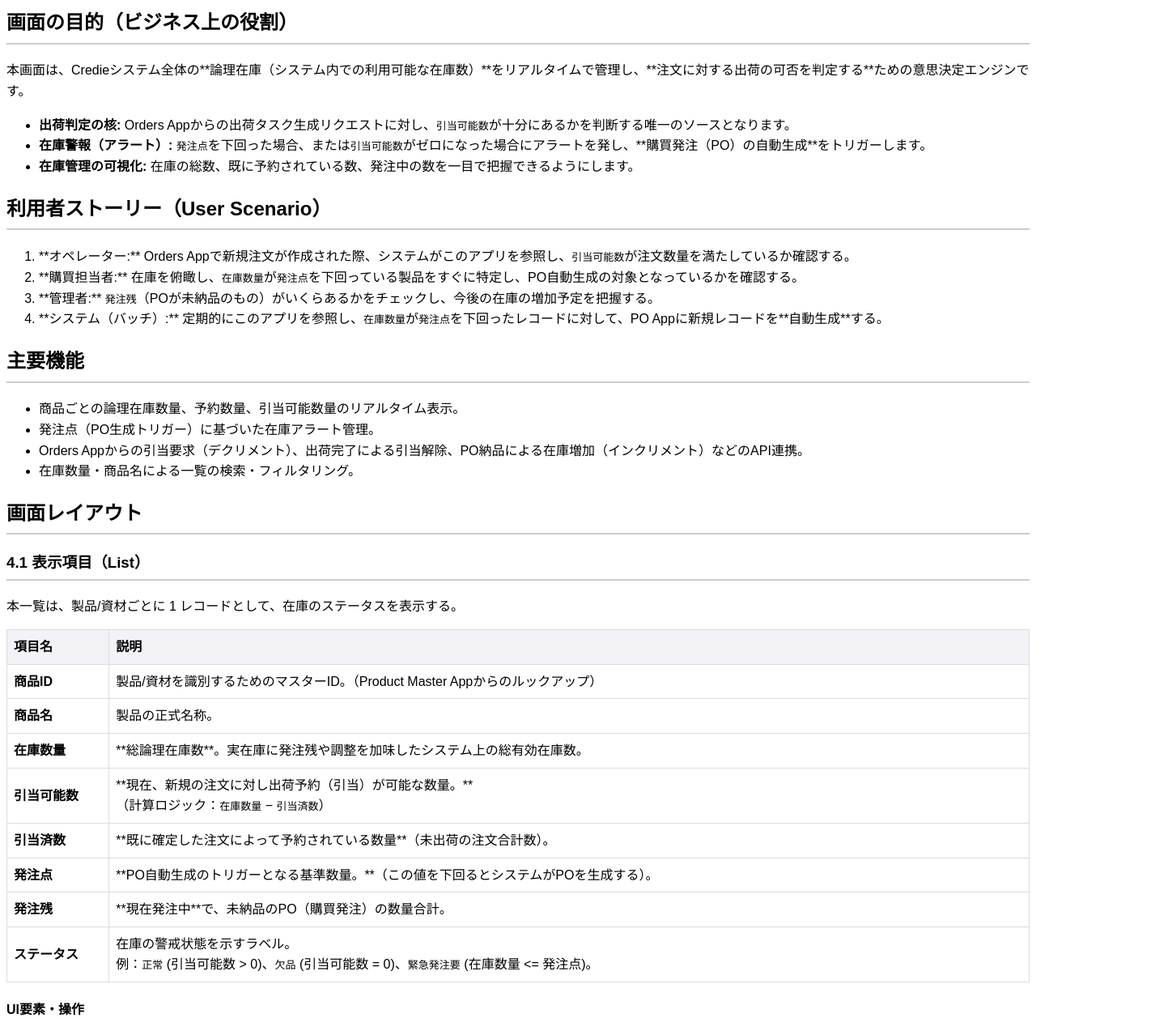
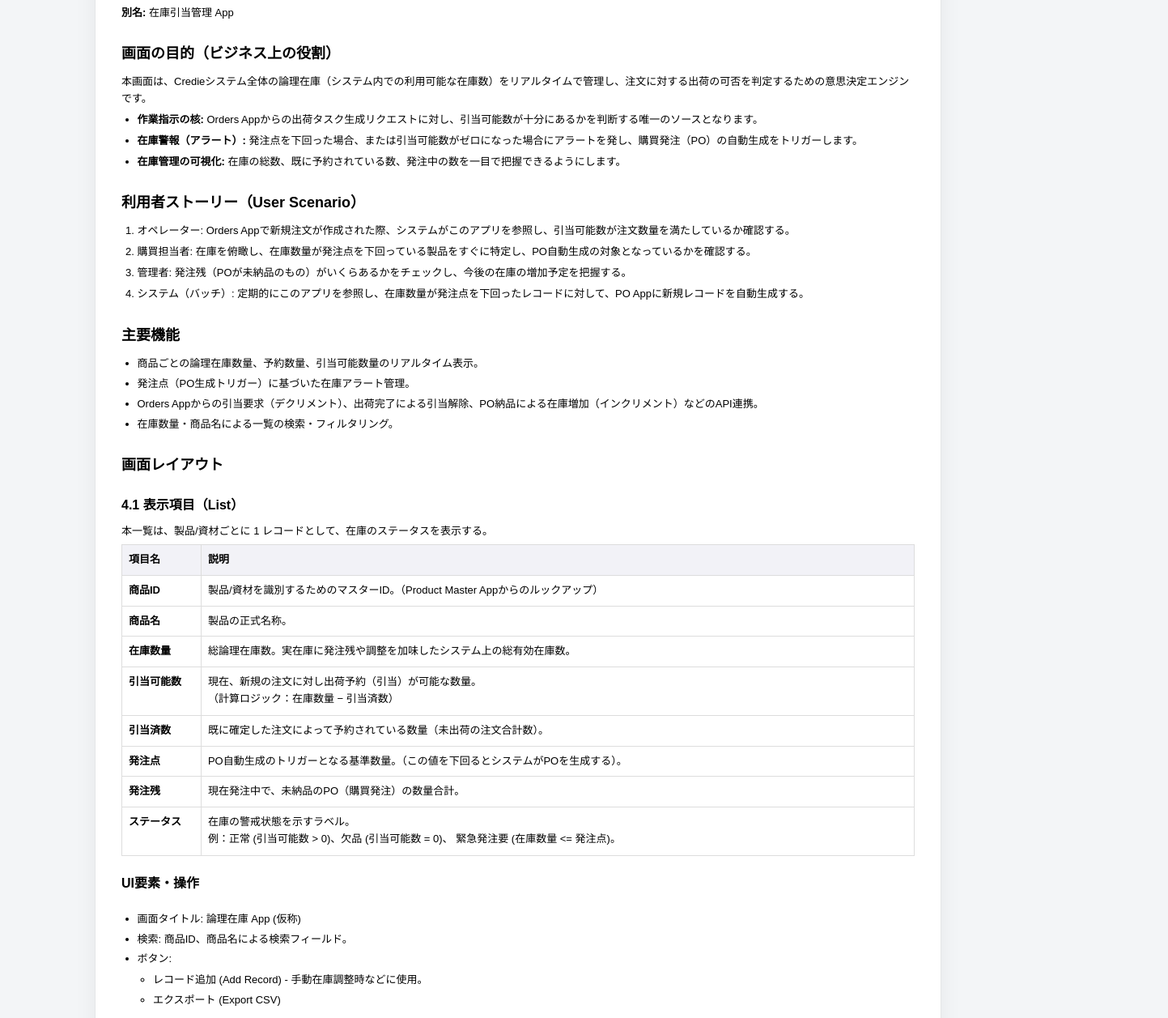
Before and after one commit to amcolab/gunpla_admin, a plain HTML site: page inventory_spec.html in a window 1280 px wide. Shown: the part 179-1436 px from the top of the page at 81% size, 1443 px wide, since content can reach past the window. Drawn offline with Linux system fonts and the light colour scheme.

Commit message:
Update inventory_spec.html

```diff
--- a/inventory_spec.html
+++ b/inventory_spec.html
@@ -3,17 +3,127 @@
 <head>
     <meta charset="UTF-8">
     <title>論理在庫管理アプリ（Logical Stock App）UI画面仕様書</title>
+    <link rel="stylesheet" href="kintone-common-v2.css" />
     <style>
-        body { font-family: Meiryo, 'Hiragino Kaku Gothic Pro', sans-serif; line-height: 1.6; }
-        h1, h2, h3 { border-bottom: 2px solid #ccc; padding-bottom: 5px; }
-        table { width: 100%; border-collapse: collapse; margin-bottom: 20px; }
-        th, td { border: 1px solid #ddd; padding: 8px; text-align: left; }
-        th { background-color: #f2f2f7; }
-        .list-table th:first-child, .list-table td:first-child { width: 10%; }
-        .spec-screenshot-caption { font-size: 12px; color: #666; margin-top: 6px; }
+        body {
+            background: #f3f5f7;
+            font-family: Meiryo, 'Hiragino Kaku Gothic Pro', sans-serif;
+            line-height: 1.6;
+            margin: 0;
+            padding: 24px 0;
+        }
+
+        .spec-container {
+            max-width: 980px;
+            margin: 0 auto;
+            background: #ffffff;
+            border-radius: 8px;
+            padding: 24px 32px 32px;
+            box-shadow: 0 0 0 1px rgba(0,0,0,0.04), 0 12px 30px rgba(0,0,0,0.06);
+        }
+
+        .spec-meta {
+            font-size: 12px;
+            color: #666;
+            margin-bottom: 12px;
+        }
+
+        .spec-tag {
+            display: inline-block;
+            font-size: 11px;
+            padding: 2px 8px;
+            border-radius: 999px;
+            background: #eef2ff;
+            color: #3949ab;
+            margin-right: 6px;
+        }
+
+        h1, h2, h3 {
+            margin-top: 1.4em;
+            margin-bottom: 0.6em;
+        }
+
+        h1 {
+            font-size: 22px;
+            border-bottom: 2px solid #e5e5ea;
+            padding-bottom: 8px;
+        }
+
+        h2 {
+            font-size: 18px;
+        }
+
+        h3 {
+            font-size: 16px;
+        }
+
+        p {
+            font-size: 13px;
+            margin: 0.4em 0;
+        }
+
+        ul, ol {
+            font-size: 13px;
+            margin: 0.4em 0 0.8em 1.5em;
+            padding-left: 0;
+        }
+
+        li {
+            margin-bottom: 4px;
+        }
+
+        table {
+            width: 100%;
+            border-collapse: collapse;
+            margin-bottom: 20px;
+            font-size: 13px;
+        }
+
+        th, td {
+            border: 1px solid #ddd;
+            padding: 8px;
+            text-align: left;
+            vertical-align: top;
+        }
+
+        th {
+            background-color: #f2f2f7;
+            font-weight: 600;
+            white-space: nowrap;
+        }
+
+        .list-table th:first-child,
+        .list-table td:first-child {
+            width: 10%;
+        }
+
+        .spec-screenshot-caption {
+            font-size: 12px;
+            color: #666;
+            margin-top: 6px;
+        }
+
+        @media print {
+            body {
+                background: #ffffff;
+                padding: 0;
+            }
+            .spec-container {
+                box-shadow: none;
+                border-radius: 0;
+                max-width: 100%;
+            }
+        }
     </style>
 </head>
 <body>
+
+<div class="spec-container">
+    <div class="spec-meta">
+        <span class="spec-tag">UI Spec</span>
+        <span class="spec-tag">Logical Stock</span>
+        Version 1.0 / 作成日: ________
+    </div>
 
     <h1>論理在庫管理アプリ（Logical Stock App）UI画面仕様書</h1>
     <p><strong>対象画面:</strong> 論理在庫一覧</p>
@@ -21,20 +131,34 @@
 
     <h2>画面の目的（ビジネス上の役割）</h2>
     <p>
-    本画面は、Credieシステム全体の**論理在庫（システム内での利用可能な在庫数）**をリアルタイムで管理し、**注文に対する出荷の可否を判定する**ための意思決定エンジンです。
+        本画面は、Credieシステム全体の論理在庫（システム内での利用可能な在庫数）をリアルタイムで管理し、注文に対する出荷の可否を判定するための意思決定エンジンです。
     </p>
     <ul>
-    <li><strong>出荷判定の核:</strong> Orders Appからの出荷タスク生成リクエストに対し、<code>引当可能数</code>が十分にあるかを判断する唯一のソースとなります。</li>
-    <li><strong>在庫警報（アラート）:</strong> <code>発注点</code>を下回った場合、または<code>引当可能数</code>がゼロになった場合にアラートを発し、**購買発注（PO）の自動生成**をトリガーします。</li>
-    <li><strong>在庫管理の可視化:</strong> 在庫の総数、既に予約されている数、発注中の数を一目で把握できるようにします。</li>
+        <li><strong>作業指示の核:</strong>
+            Orders Appからの出荷タスク生成リクエストに対し、<code>引当可能数</code>が十分にあるかを判断する唯一のソースとなります。
+        </li>
+        <li><strong>在庫警報（アラート）:</strong>
+            <code>発注点</code>を下回った場合、または<code>引当可能数</code>がゼロになった場合にアラートを発し、購買発注（PO）の自動生成をトリガーします。
+        </li>
+        <li><strong>在庫管理の可視化:</strong>
+            在庫の総数、既に予約されている数、発注中の数を一目で把握できるようにします。
+        </li>
     </ul>
 
     <h2>利用者ストーリー（User Scenario）</h2>
     <ol>
-    <li>**オペレーター:** Orders Appで新規注文が作成された際、システムがこのアプリを参照し、<code>引当可能数</code>が注文数量を満たしているか確認する。</li>
-    <li>**購買担当者:** 在庫を俯瞰し、<code>在庫数量</code>が<code>発注点</code>を下回っている製品をすぐに特定し、PO自動生成の対象となっているかを確認する。</li>
-    <li>**管理者:** <code>発注残</code>（POが未納品のもの）がいくらあるかをチェックし、今後の在庫の増加予定を把握する。</li>
-    <li>**システム（バッチ）:** 定期的にこのアプリを参照し、<code>在庫数量</code>が<code>発注点</code>を下回ったレコードに対して、PO Appに新規レコードを**自動生成**する。</li>
+        <li>オペレーター:
+            Orders Appで新規注文が作成された際、システムがこのアプリを参照し、<code>引当可能数</code>が注文数量を満たしているか確認する。
+        </li>
+        <li>購買担当者:
+            在庫を俯瞰し、<code>在庫数量</code>が<code>発注点</code>を下回っている製品をすぐに特定し、PO自動生成の対象となっているかを確認する。
+        </li>
+        <li>管理者:
+            <code>発注残</code>（POが未納品のもの）がいくらあるかをチェックし、今後の在庫の増加予定を把握する。
+        </li>
+        <li>システム（バッチ）:
+            定期的にこのアプリを参照し、<code>在庫数量</code>が<code>発注点</code>を下回ったレコードに対して、PO Appに新規レコードを自動生成する。
+        </li>
     </ol>
 
     <h2>主要機能</h2>
@@ -57,22 +181,53 @@
             </tr>
         </thead>
         <tbody>
-        <tr><td><strong>商品ID</strong></td><td>製品/資材を識別するためのマスターID。（Product Master Appからのルックアップ）</td></tr>
-        <tr><td><strong>商品名</strong></td><td>製品の正式名称。</td></tr>
-        <tr><td><strong>在庫数量</strong></td><td>**総論理在庫数**。実在庫に発注残や調整を加味したシステム上の総有効在庫数。</td></tr>
-        <tr><td><strong>引当可能数</strong></td><td>**現在、新規の注文に対し出荷予約（引当）が可能な数量。**<br>（計算ロジック：<code>在庫数量</code> − <code>引当済数</code>）</td></tr>
-        <tr><td><strong>引当済数</strong></td><td>**既に確定した注文によって予約されている数量**（未出荷の注文合計数）。</td></tr>
-        <tr><td><strong>発注点</strong></td><td>**PO自動生成のトリガーとなる基準数量。**（この値を下回るとシステムがPOを生成する）。</td></tr>
-        <tr><td><strong>発注残</strong></td><td>**現在発注中**で、未納品のPO（購買発注）の数量合計。</td></tr>
-        <tr><td><strong>ステータス</strong></td><td>在庫の警戒状態を示すラベル。<br>例：<code>正常</code> (引当可能数 > 0)、<code>欠品</code> (引当可能数 = 0)、<code>緊急発注要</code> (在庫数量 <= 発注点)。</td></tr>
+            <tr>
+                <td><strong>商品ID</strong></td>
+                <td>製品/資材を識別するためのマスターID。（Product Master Appからのルックアップ）</td>
+            </tr>
+            <tr>
+                <td><strong>商品名</strong></td>
+                <td>製品の正式名称。</td>
+            </tr>
+            <tr>
+                <td><strong>在庫数量</strong></td>
+                <td>総論理在庫数。実在庫に発注残や調整を加味したシステム上の総有効在庫数。</td>
+            </tr>
+            <tr>
+                <td><strong>引当可能数</strong></td>
+                <td>
+                    現在、新規の注文に対し出荷予約（引当）が可能な数量。<br>
+                    （計算ロジック：<code>在庫数量</code> − <code>引当済数</code>）
+                </td>
+            </tr>
+            <tr>
+                <td><strong>引当済数</strong></td>
+                <td>既に確定した注文によって予約されている数量（未出荷の注文合計数）。</td>
+            </tr>
+            <tr>
+                <td><strong>発注点</strong></td>
+                <td>PO自動生成のトリガーとなる基準数量。（この値を下回るとシステムがPOを生成する）。</td>
+            </tr>
+            <tr>
+                <td><strong>発注残</strong></td>
+                <td>現在発注中で、未納品のPO（購買発注）の数量合計。</td>
+            </tr>
+            <tr>
+                <td><strong>ステータス</strong></td>
+                <td>
+                    在庫の警戒状態を示すラベル。<br>
+                    例：<code>正常</code> (引当可能数 > 0)、<code>欠品</code> (引当可能数 = 0)、
+                    <code>緊急発注要</code> (在庫数量 <= 発注点)。
+                </td>
+            </tr>
         </tbody>
     </table>
 
     <h4>UI要素・操作</h4>
     <ul>
-    <li>**画面タイトル:** 論理在庫 App (仮称)</li>
-    <li>**検索:** 商品ID、商品名による検索フィールド。</li>
-    <li>**ボタン:**
+        <li>画面タイトル: 論理在庫 App (仮称)</li>
+        <li>検索: 商品ID、商品名による検索フィールド。</li>
+        <li>ボタン:
             <ul>
                 <li>レコード追加 (Add Record) - 手動在庫調整時などに使用。</li>
                 <li>エクスポート (Export CSV)</li>
@@ -83,24 +238,47 @@
     <h3>4.2 スクリーンショット</h3>
     <div class="spec-screenshot-caption">
         <img src="inventory_screen.png" alt=" Screen" class="spec-image" />
-
     </div>
 
     <h2>お客様に確認いただきたい点</h2>
     <p>論理在庫の計算ロジックと運用に関する重要な確認点です。</p>
     <ol>
-    <li>**在庫数量のソース:** <code>在庫数量</code>（総論理在庫数）の計算は、<code>実在庫（Physical_DB）の合計</code> + <code>発注残</code>（未納品PO）というロジックでよろしいでしょうか？（はい/いいえ）</li>
-    <li>**発注点の設定場所:** <code>発注点</code>の数値は、この論理在庫アプリで直接編集・管理しますか、それともProduct Master App（商品マスタ）から参照しますか？（論理在庫アプリ / Product Master アプリ）</li>
-    <li>**在庫移動:** 在庫の増減（PO納品、注文キャンセル、返品入庫など）はすべて**Task App**経由でのみ行われ、このアプリで手動で<code>在庫数量</code>を直接編集することは禁止でよろしいでしょうか？（はい/いいえ）</li>
+        <li>
+            在庫数量のソース:
+            <code>在庫数量</code>（総論理在庫数）の計算は、
+            <code>実在庫（Physical_DB）の合計</code> + <code>発注残</code>（未納品PO）
+            というロジックでよろしいでしょうか？（はい/いいえ）
+        </li>
+        <li>
+            発注点の設定場所:
+            <code>発注点</code>の数値は、この論理在庫アプリで直接編集・管理しますか、
+            それともProduct Master App（商品マスタ）から参照しますか？（論理在庫アプリ / Product Master アプリ）
+        </li>
+        <li>
+            在庫移動:
+            在庫の増減（PO納品、注文キャンセル、返品入庫など）はすべてTask App経由でのみ行われ、
+            このアプリで手動で<code>在庫数量</code>を直接編集することは禁止でよろしいでしょうか？（はい/いいえ）
+        </li>
     </ol>
 
     <h2>開発向けメモ（Dev Notes）</h2>
     <ul>
-    <li>**ユニークキー:** <code>商品ID</code>をユニークキーとし、全レコードが商品マスタの全製品/資材を網羅すること。</li>
-    <li>**計算フィールド:** <code>引当可能数</code>は、<code>在庫数量</code> − <code>引当済数</code>の計算フィールドとして実装する。</li>
-    <li>**API連携:** Orders Appからの引当要求（デクリメント）および、Task Appからの在庫増減（インクリメント）処理は、Ruby Serverを介したAPI連携で行う。</li>
-    <li>**PO生成ロジック:** バッチ処理は、<code>ステータス</code>が「緊急発注要」（在庫数量 <= 発注点）のレコードを抽出し、PO Appに新規レコードを自動作成する。</li>
+        <li>ユニークキー:
+            <code>商品ID</code>をユニークキーとし、全レコードが商品マスタの全製品/資材を網羅すること。
+        </li>
+        <li>計算フィールド:
+            <code>引当可能数</code>は、<code>在庫数量</code> − <code>引当済数</code>の計算フィールドとして実装する。
+        </li>
+        <li>API連携:
+            Orders Appからの引当要求（デクリメント）および、Task Appからの在庫増減（インクリメント）処理は、
+            Ruby Serverを介したAPI連携で行う。
+        </li>
+        <li>PO生成ロジック:
+            バッチ処理は、<code>ステータス</code>が「緊急発注要」（在庫数量 <= 発注点）のレコードを抽出し、
+            PO Appに新規レコードを自動作成する。
+        </li>
     </ul>
+</div>
 
 </body>
 </html>
```
Lines whose indentation alone changed are shown as unchanged.
